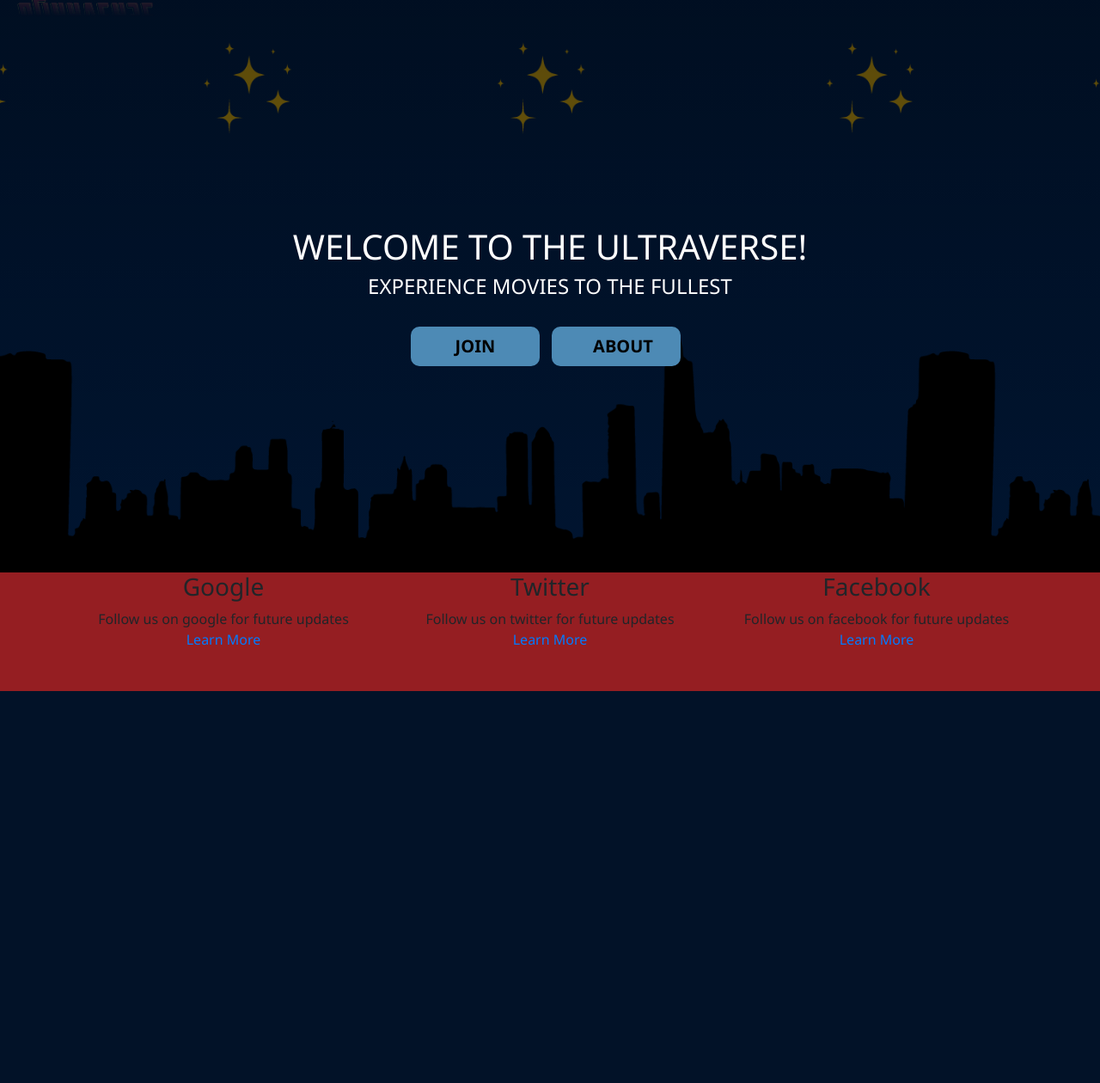
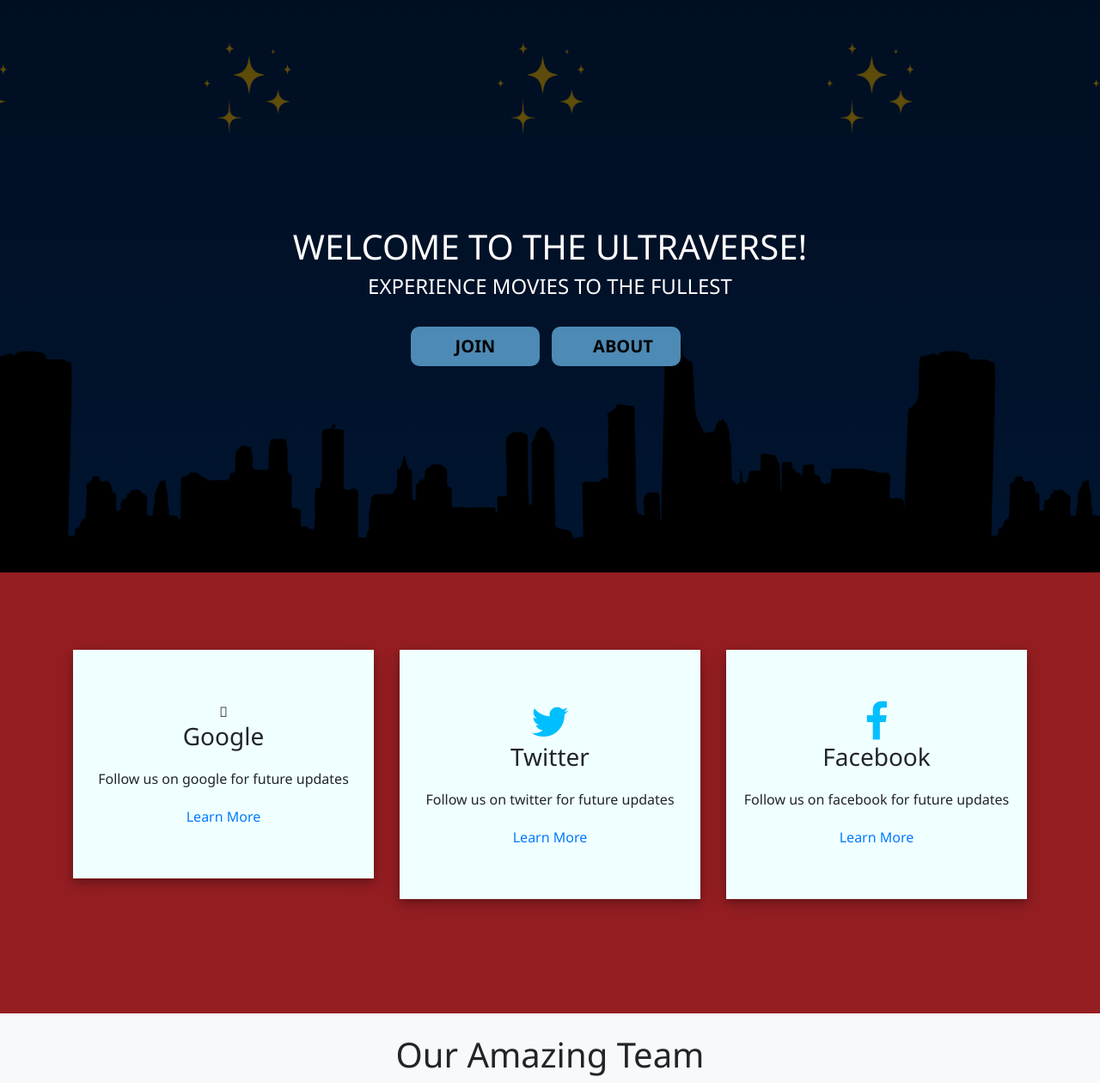
Before and after one commit to msaini26/ultraverse, a Django app: page / in a window 1280 px wide; the page is wider, and only the part inside the window is pictured. Shown: the part 101-1361 px from the top of that part at 86% size. Before the commit the page ends 905 px from the top of that part, so only its background shows below. Run offline with Django 4.2, Linux system fonts and the light colour scheme; some libraries are stand-ins or nearby versions.

Commit message:
Edited landing page

```diff
--- a/users/static/styles.css
+++ b/users/static/styles.css
@@ -204,7 +204,7 @@ div .modal-dialog {
 .container {
   padding-bottom: 3rem;
 }
-img {
+.isfull img {
 
 	-webkit-box-reflect: below 2px
 		linear-gradient(transparent, transparent, rgba(0, 0, 0, 0.3));
@@ -501,6 +501,50 @@ header.masthead {
   text-decoration: none;
 }
 
+.box {
+  padding: 60px 0px
+}
 
+.box-part {
+  background: #F0FFFF;
+  padding: 60px 10px;
+  margin: 30px 0px;
+  box-shadow: 0 4px 8px 0 rgba(0, 0, 0, 0.2), 0 6px 20px 0 rgba(0, 0, 0, 0.19);
+  margin-bottom: 25px
+}
+
+.box-part:hover {
+  background: #000000
+}
+
+.box-part:hover .fa,
+.box-part:hover .title,
+.box-part:hover .text,
+.box-part:hover a {
+  color: #FFF;
+  -webkit-transition: all 1s ease-out;
+  -moz-transition: all 1s ease-out;
+  -o-transition: all 1s ease-out;
+  transition: all 1s ease-out
+}
+
+.text {
+  margin: 20px 0px
+}
+
+.fa {
+  color: #00BFFF
+}
+
+.page-section h2.section-heading, .page-section .section-heading.h2 {
+  font-size: 2.5rem;
+  margin-top: 0;
+  margin-bottom: 1rem;
+}
+
+.team-member {
+  margin-bottom: 3rem;
+  text-align: center;
+}
 
 /* end of landing page */
--- a/users/templates/base.html
+++ b/users/templates/base.html
@@ -6,7 +6,8 @@
     <!-- Required meta tags -->
     <meta charset="utf-8">
     <meta name="viewport" content="width=device-width, initial-scale=1">
-
+    <!-- Font Awesome -->
+    <link rel="stylesheet" href="path/to/font-awesome/css/font-awesome.min.css">
     <!-- Bootstrap CSS -->
     <link rel="stylesheet" href="https://stackpath.bootstrapcdn.com/bootstrap/4.1.3/css/bootstrap.min.css" integrity="sha384-MCw98/SFnGE8fJT3GXwEOngsV7Zt27NXFoaoApmYm81iuXoPkFOJwJ8ERdknLPMO" crossorigin="anonymous">
 
--- a/users/templates/index.html
+++ b/users/templates/index.html
@@ -1,6 +1,7 @@
 {% extends 'base.html' %}
 
 {% block content %}
+
 
     <!-- Masthead-->
     <header class="masthead">
@@ -17,7 +18,8 @@
         <div class="container">
             <div class="row">
                 <div class="col-lg-4 col-md-4 col-sm-4 col-xs-12">
-                    <div class="box-part text-center"> <i class="fa fa-google-plus fa-3x" aria-hidden="true"></i>
+                    <div class="box-part text-center">
+                        <i class="fas fa-camera"></i>
                         <div class="title">
                             <h3>Google</h3>
                         </div>
@@ -44,4 +46,69 @@
         </div>
     </div>
 
+     <!-- Team-->
+     <section class="page-section bg-light" id="team">
+        <div class="container">
+            <div class="text-center">
+                <br>
+                <h1>Our Amazing Team</h1>
+               <br>
+            </div>
+            <div class="row">
+                <div class="col-lg-3">
+                    <div class="team-member">
+                        <img class="mx-auto rounded-circle" src="assets/img/team/1.jpg" alt="..." />
+                        <h4>Carrie Lu</h4>
+                        <p class="text-muted">Frontend and Azure Maps</p>
+                    </div>
+                </div>
+                <div class="col-lg-3">
+                    <div class="team-member">
+                        <img class="mx-auto rounded-circle" src="assets/img/team/2.jpg" alt="..." />
+                        <h4>Zaina Shawar</h4>
+                        <p class="text-muted">Frontend and ML</p>
+                    </div>
+                </div>
+                <div class="col-lg-3">
+                    <div class="team-member">
+                        <img class="mx-auto rounded-circle" src="assets/img/team/3.jpg" alt="..." />
+                        <h4>Jessica Cassidy</h4>
+                        <p class="text-muted">Backend Developer</p>
+                    </div>
+                </div>
+                <div class="col-lg-3">
+                    <div class="team-member">
+                        <img class="mx-auto rounded-circle" src="assets/img/team/3.jpg" alt="..." />
+                        <h4>Mansi Saini</h4>
+                        <p class="text-muted">Frontend and ML</p>
+                    </div>
+                </div>
+            </div>
+
+        </div>
+    </section>
+
+    <div id="carouselExampleControls" class="carousel slide" data-ride="carousel">
+        <div class="carousel-inner">
+          <div class="carousel-item active">
+            <img class="d-block w-100" src="/static/images/avengers.jpg" alt="First slide">
+          </div>
+          <div class="carousel-item">
+            <img class="d-block w-100" src="/static/images/citybackdrop.png" alt="Second slide">
+          </div>
+          <div class="carousel-item">
+            <img class="d-block w-100" src="/static/images/ultraverse-logo.png" alt="Third slide">
+          </div>
+        </div>
+        <a class="carousel-control-prev" href="#carouselExampleControls" role="button" data-slide="prev">
+          <span class="carousel-control-prev-icon" aria-hidden="true"></span>
+          <span class="sr-only">Previous</span>
+        </a>
+        <a class="carousel-control-next" href="#carouselExampleControls" role="button" data-slide="next">
+          <span class="carousel-control-next-icon" aria-hidden="true"></span>
+          <span class="sr-only">Next</span>
+        </a>
+      </div>
+
+
 {% endblock %}
```
